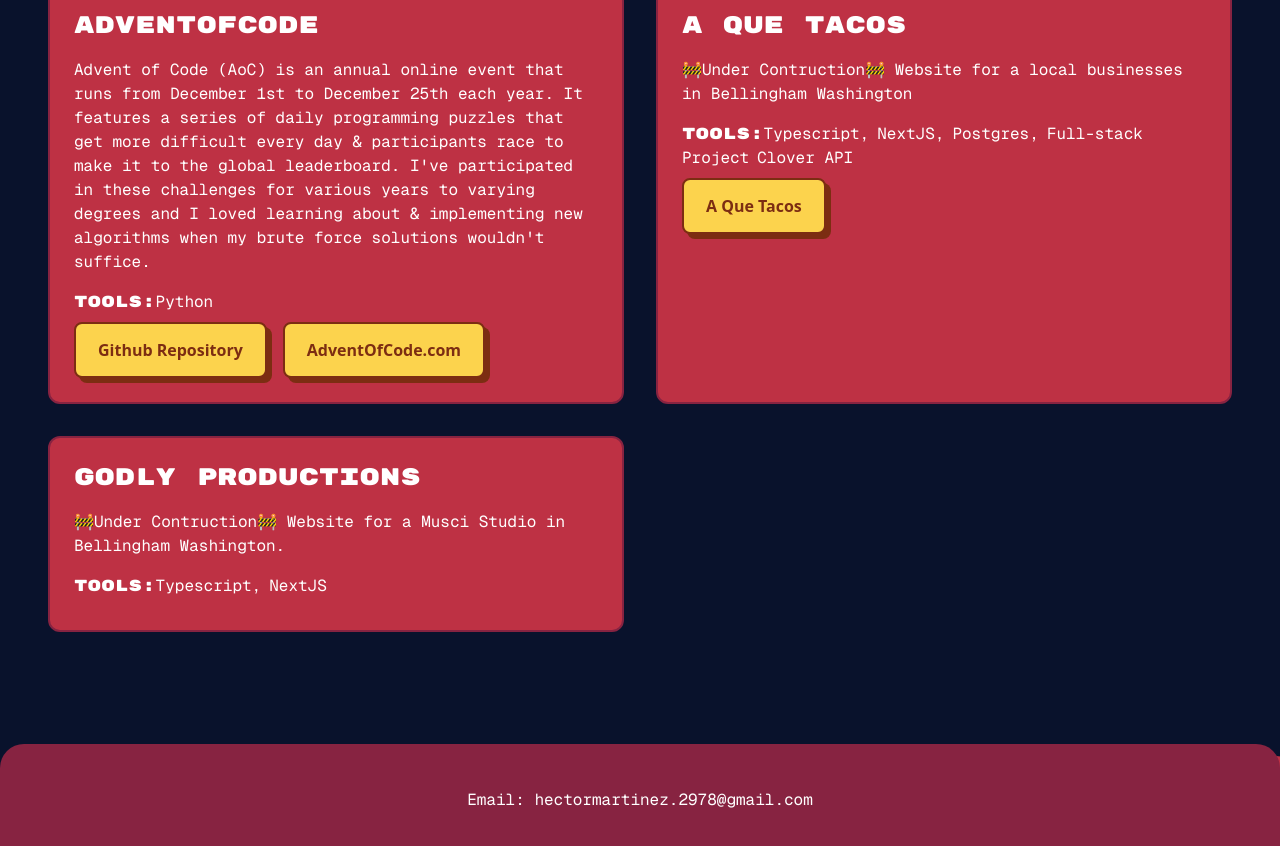
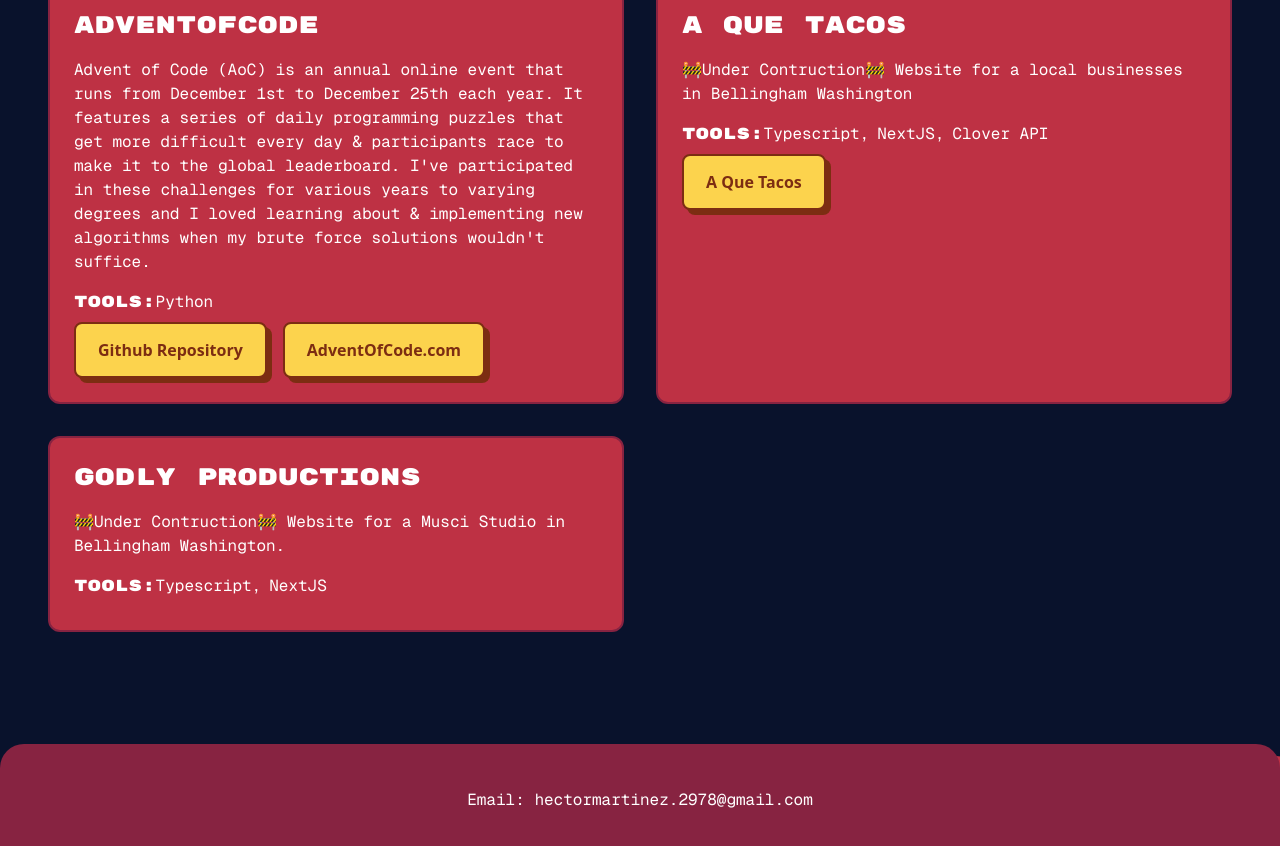
Before and after one commit to Hector-bit/Hector-bit.github.io, a Next.js app: page / in a window 1280 px wide. Shown: the part 1560-2406 px from the top of the page. Built offline with nearby package versions, Linux system fonts and the light colour scheme.

Commit message:
text fix

```diff
--- a/app/page.tsx
+++ b/app/page.tsx
@@ -32,7 +32,7 @@
   {
     name: 'A Que Tacos',
     description: "🚧Under Contruction🚧 Website for a local businesses in Bellingham Washington",
-    tools: ['Typescript,', 'NextJS,', 'Postgres,', 'Full-stack Project', 'Clover API'],
+    tools: ['Typescript,', 'NextJS,','Clover API'],
     webLink: { link: 'https://aquetacos.com/', name: 'A Que Tacos'}
   },
   {
```
